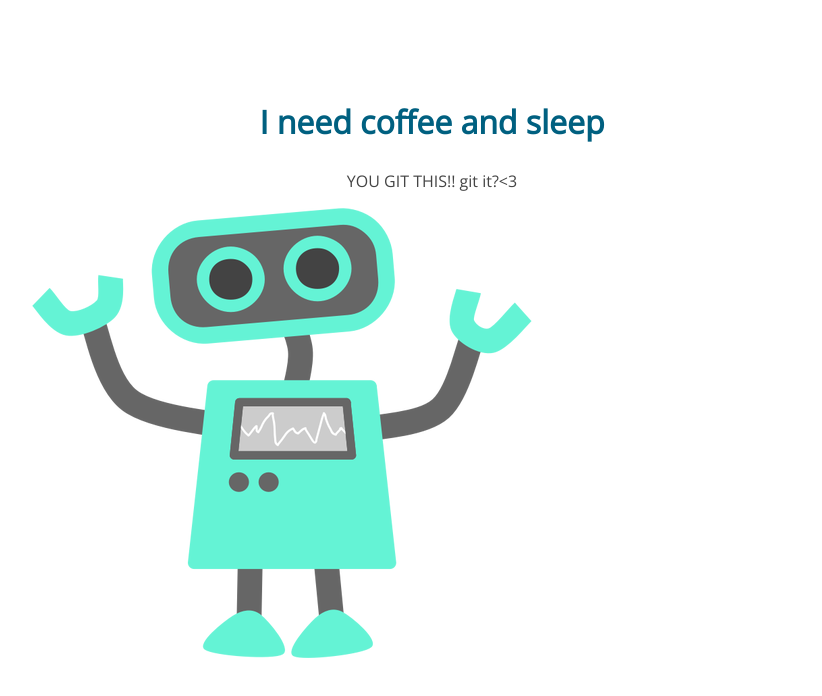
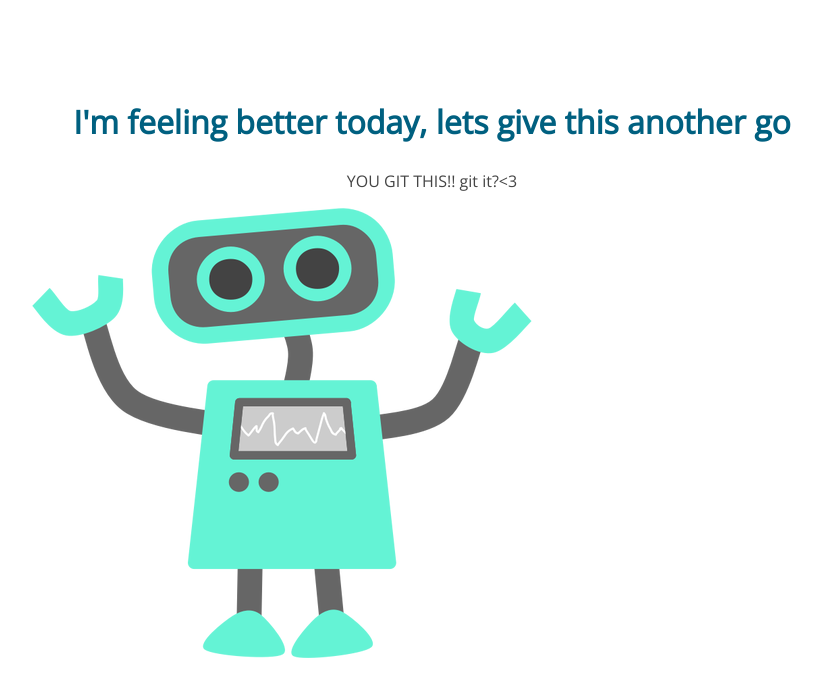
Before and after one commit to SymaraKaslov/105-project, a plain HTML site: page index.html in a window 1280 px wide. Shown: the whole page, without its empty margins (208-1030 px from the left). Drawn offline with nearby package versions, Linux system fonts and the light colour scheme.

Commit message:
changed text between <h1> tags

```diff
--- a/index.html
+++ b/index.html
@@ -8,7 +8,7 @@
 </head>
 <body>
 	<section>
-		<h1>I need coffee and sleep</h1>
+		<h1>I'm feeling better today, lets give this another go</h1>
 		<p>YOU GIT THIS!! git it?<3</p>
 		<img src="img/happy-blue-robot.png">
 	</section>
```
